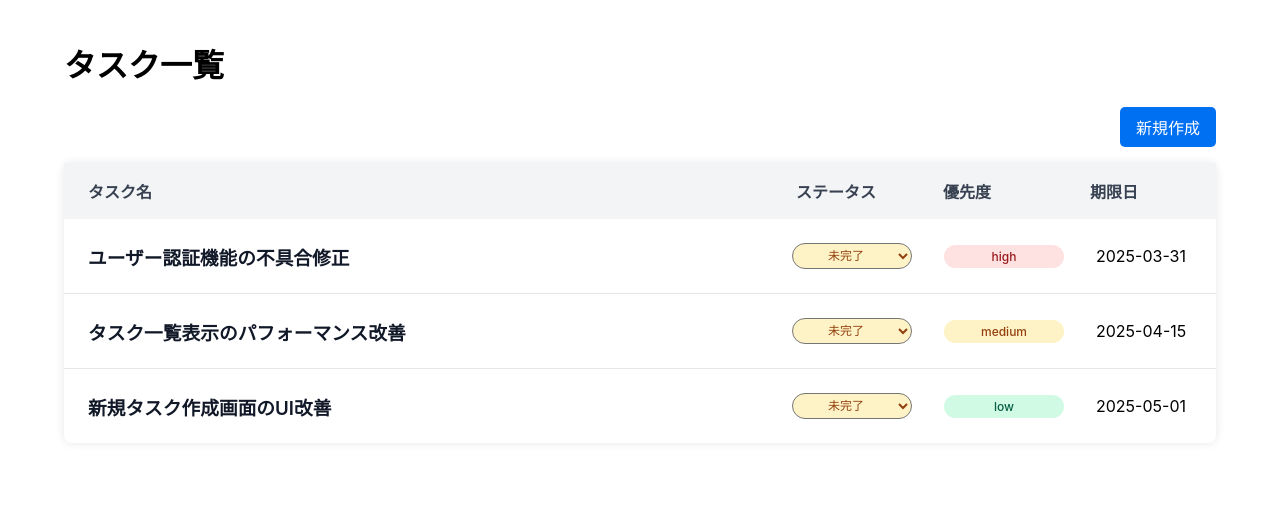
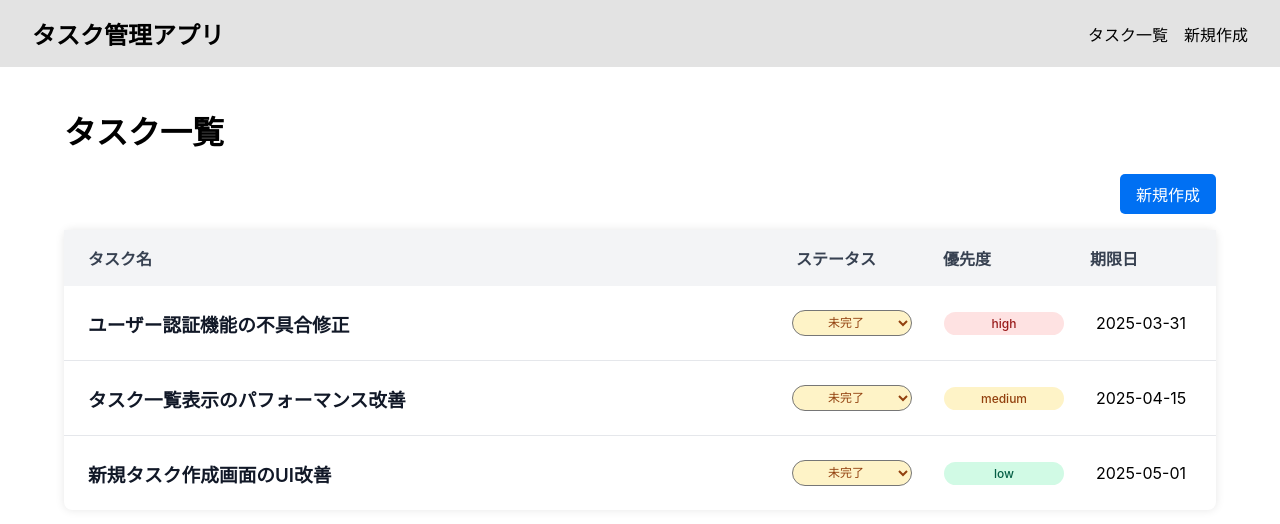
Before and after one commit to hidegg1/react-task-app, a React (Vite) app: page /tasks in a window 1280 px wide. Shown: the top 524 px of the page. Built offline with nearby package versions, Linux system fonts and the light colour scheme.

Commit message:
feat:共通ヘッダー機能追加

```diff
--- a/src/App.tsx
+++ b/src/App.tsx
@@ -1,4 +1,5 @@
 import { Route, Routes } from "react-router-dom";
+import Header from "./shared/components/Header";
 import HomePage from "./pages/home";
 import TaskListPage from "./pages/tasks/taskListPage";
 import TaskDetailPage from "./pages/tasks/taskDetailPage";
@@ -7,6 +8,8 @@ import TaskEditPage from "./pages/tasks/taskEditPage";
 
 function App() {
   return (
+    <>
+      <Header />
       <Routes>
         <Route path="/" element={<HomePage />} />
         <Route path="/tasks" element={<TaskListPage />} /> {/* タスク一覧ページのルーティング設定 */}
@@ -14,6 +17,7 @@ function App() {
         <Route path="/tasks/new" element={<TaskCreatePage />} /> {/* タスク作成ページへのルーティングを追加 */}
         <Route path="/tasks/:id/edit" element={<TaskEditPage />} />  {/* タスク編集ページのルーティング */}
       </Routes>
+    </>
   );
 }
 
--- /dev/null
+++ b/src/shared/components/Header.module.css
@@ -0,0 +1,32 @@
+.header {
+    display: flex;
+    justify-content: space-between;
+    align-items: center;
+    padding: 1rem 2rem;
+    background-color: #e3e3e3;
+}
+
+.logo a {
+    color: #000;
+    text-decoration: none;
+    font-size: 1.5rem;
+    font-weight: bold;
+}
+
+.navList {
+    list-style: none;
+    display: flex;
+    gap: 1rem;
+    margin: 0;
+    padding: 0;
+}
+
+.navList li a {
+    color: #000;
+    text-decoration: none;
+    font-size: 1rem;
+}
+
+.navList li a:hover {
+    text-decoration: underline;
+}
--- /dev/null
+++ b/src/shared/components/Header.tsx
@@ -0,0 +1,22 @@
+import { Link } from "react-router-dom";
+import styles from "./Header.module.css";
+
+export default function Header() {
+    return (
+        <header className={styles.header}>
+            <div className={styles.logo}>
+                <Link to="/">タスク管理アプリ</Link>
+            </div>
+            <nav className={styles.nav}>
+                <ul className={styles.navList}>
+                    <li>
+                        <Link to="/tasks">タスク一覧</Link>
+                    </li>
+                    <li>
+                        <Link to="/tasks/new">新規作成</Link>
+                    </li>
+                </ul>
+            </nav>
+        </header>
+    );
+}
```
Lines whose indentation alone changed are shown as unchanged.
